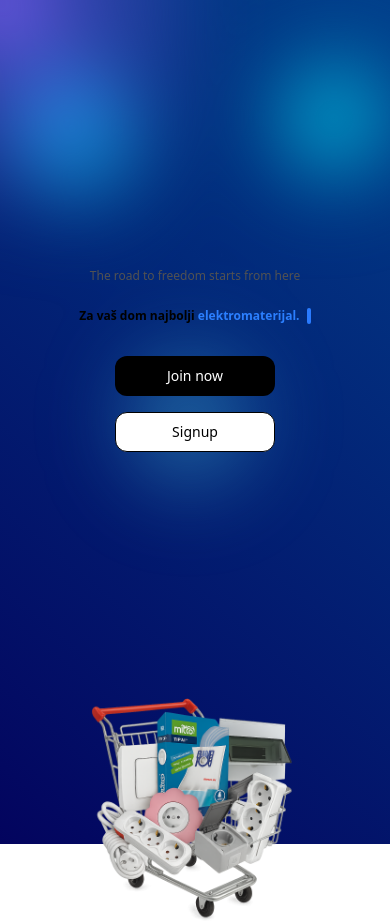
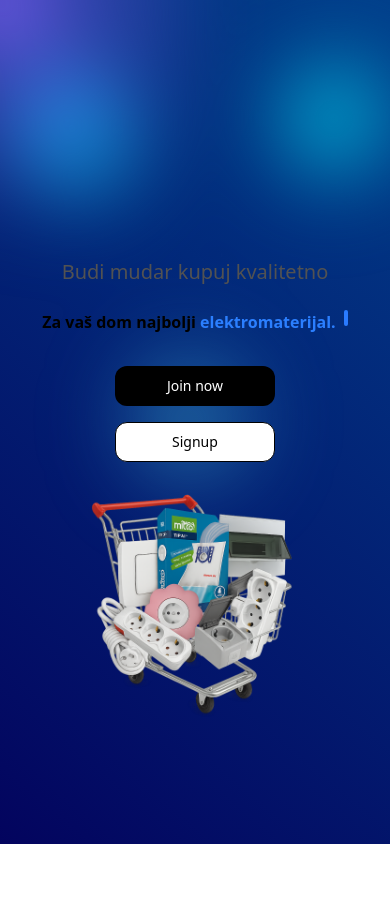
Before and after one commit to darkohedgehog/nextjs-wp-shop, a Next.js app: page / in a window 390 px wide. After the commit the page ends 844 px from the top, so only its background shows below. Built offline with nearby package versions, Linux system fonts and the light colour scheme.

Commit message:
`Refactor HeroSection component with animation and image improvements`

```diff
--- a/src/components/ClientApolloProvider.tsx
+++ /dev/null
@@ -1,7 +0,0 @@
-'use client';
-import { ApolloProvider } from '@apollo/client';
-import { client } from '@/lib/apollo-client';
-
-export default function ClientApolloProvider({ children }: { children: React.ReactNode }) {
-  return <ApolloProvider client={client}>{children}</ApolloProvider>;
-}
--- a/src/components/mainpage/herosection/HeroSection.tsx
+++ b/src/components/mainpage/herosection/HeroSection.tsx
@@ -1,23 +1,50 @@
-import React from 'react';
+'use client'
+import React, { useEffect } from 'react';
 import TypewriterEffectHero from './TypewriterEffetHero';
 import Image from 'next/image';
+import { useAnimate, useInView } from 'motion/react';
 
 const HeroSection = () => {
+  const [scope, animate] = useAnimate();
+  const isInView = useInView(scope);
+
+  useEffect(() => {
+    if (isInView) {
+      animate(
+        scope.current,
+        {
+          transform: ['translateX(300px)', 'translateX(0px)'],
+          opacity: [0, 1],
+        },
+        {
+          duration: 1.5,
+          delay: 2.0, // ✅ veći delay
+          ease: 'easeOut',
+        }
+      );
+    }
+  }, [isInView, animate, scope]);
+
   return (
     <section className="max-w-7xl mx-auto px-4 pt-10 md:pt-20">
-      <div className="flex flex-col md:flex-row items-center justify-between gap-1 md:gap-10">
+      <div className="flex flex-col md:flex-row items-center justify-between gap-10">
 
-        <div className="flex-1">
+        <div className="flex items-center justify-center min-w-[200px]">
           <TypewriterEffectHero />
         </div>
 
-        <div className="flex-1 flex justify-center md:justify-end">
-          <div className="relative w-60 h-60 sm:w-72 sm:h-72 md:w-[500px] md:h-[500px]">
+        <div
+          ref={scope}
+          className="flex justify-center md:justify-end opacity-0"
+          style={{ transform: 'translateX(300px)' }} // ✅ initial transform ovde
+        >
+          <div className="relative w-60 h-60 sm:w-72 sm:h-72 md:w-[500px] md:h-[500px] -mt-60 md:mt-0 lg:mt-0">
             <Image
               src="/cover.png"
               alt="hero image"
-              fill
-              className="object-contain"
+              width={500}
+              height={500}
+              className="object-contain bg-no-repeat w-auto h-auto"
               priority
             />
           </div>
--- a/src/components/mainpage/herosection/TypewriterEffetHero.tsx
+++ b/src/components/mainpage/herosection/TypewriterEffetHero.tsx
@@ -22,8 +22,8 @@ export default function TypewriterEffectHero() {
   ];
   return (
     <div className="flex flex-col items-center justify-center h-[40rem]  ">
-      <p className="text-neutral-600 dark:text-neutral-200 text-xs sm:text-base  ">
-        The road to freedom starts from here
+      <p className="text-neutral-600 dark:text-neutral-200 text-xl lg:text-4xl md:text-4xl">
+        Budi mudar kupuj kvalitetno
       </p>
       <TypewriterEffectSmooth words={words} />
       <div className="flex flex-col md:flex-row space-y-4 md:space-y-0 space-x-0 md:space-x-4">
--- a/src/components/ui/typewriter-effect.tsx
+++ b/src/components/ui/typewriter-effect.tsx
@@ -73,7 +73,7 @@ export const TypewriterEffect = ({
   return (
     <div
       className={cn(
-        "text-base sm:text-xl md:text-3xl lg:text-5xl font-bold text-center",
+        "text-base sm:text-2xl md:text-3xl lg:text-5xl font-bold text-center",
         className
       )}
     >
@@ -156,14 +156,14 @@ export const TypewriterEffectSmooth = ({
           delay: 1,
         }}
       >
-        <div
-          className="text-xs sm:text-base md:text-xl lg:text:3xl xl:text-5xl font-bold"
-          style={{
-            whiteSpace: "nowrap",
+       <div
+         className="text-base sm:text-lg md:text-2xl lg:text-4xl xl:text-5xl font-bold"
+         style={{
+         whiteSpace: "nowrap",
           }}
         >
-          {renderWords()}{" "}
-        </div>{" "}
+         {renderWords()}{" "}
+      </div>{" "}
       </motion.div>
       <motion.span
         initial={{
```
